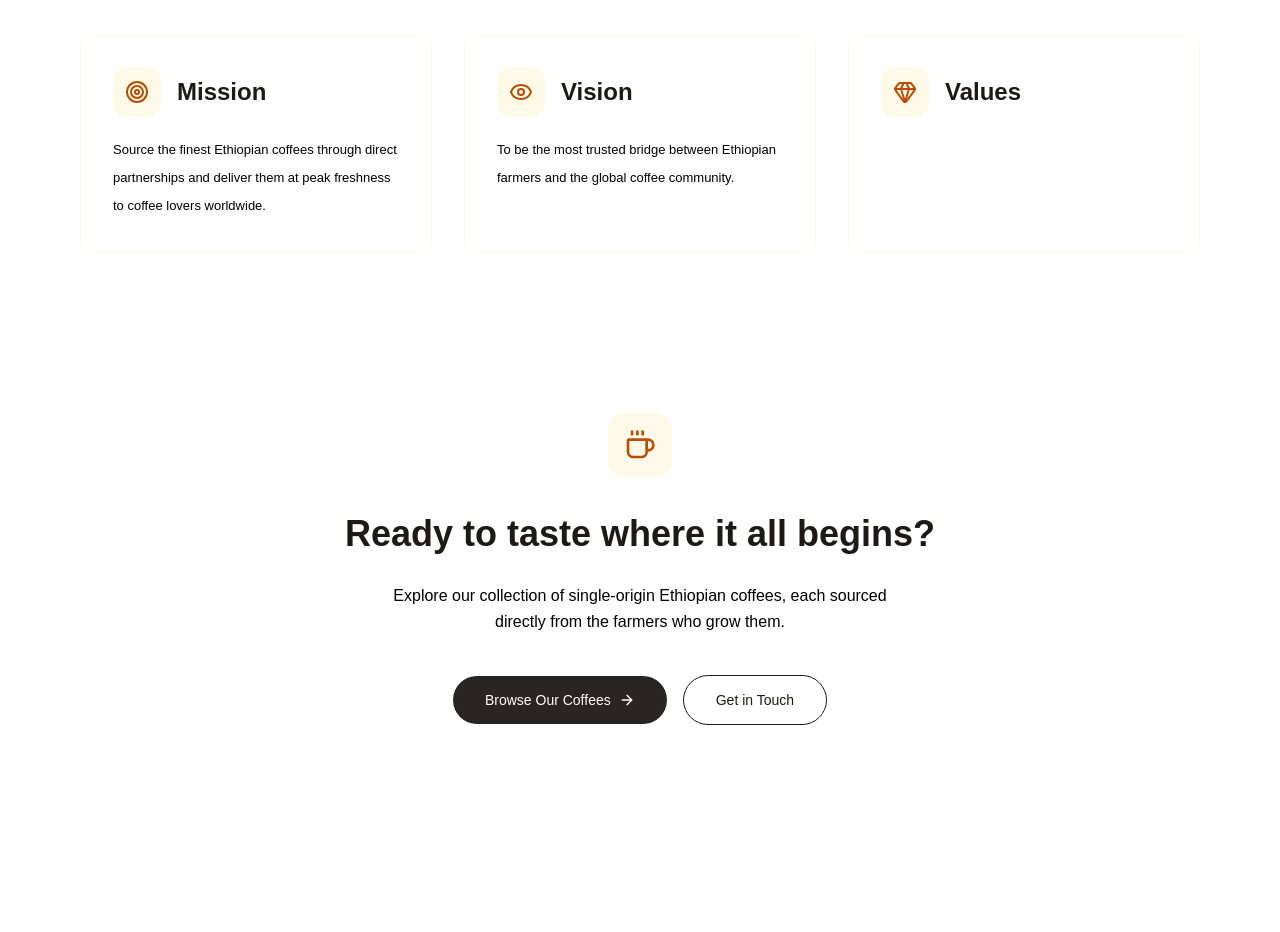
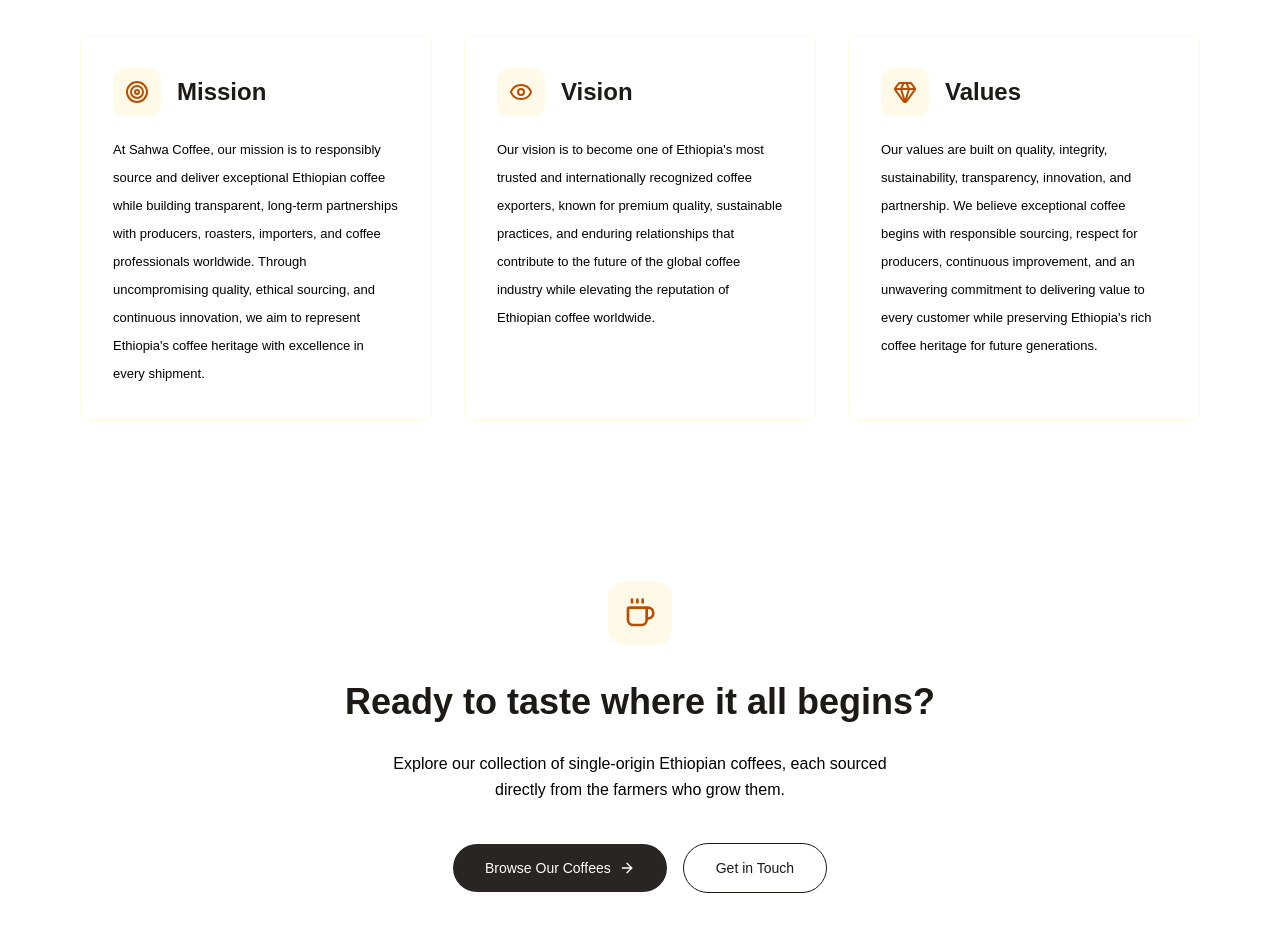
Before and after one commit to atronsa/sahwa-coffee, a Next.js app: page /about-us in a window 1280 px wide. Shown: the part 3120-4052 px from the top of the page. Before the commit the page ends 3925 px from the top, so only its background shows below. Built offline with nearby package versions, Linux system fonts and the light colour scheme.

Commit message:
chore: update content text

```diff
--- a/data/about-values.ts
+++ b/data/about-values.ts
@@ -15,24 +15,20 @@
     label: "Mission",
     icon: Target,
     content:
-      "Source the finest Ethiopian coffees through direct partnerships and deliver them at peak freshness to coffee lovers worldwide.",
+      "At Sahwa Coffee, our mission is to responsibly source and deliver exceptional Ethiopian coffee while building transparent, long-term partnerships with producers, roasters, importers, and coffee professionals worldwide. Through uncompromising quality, ethical sourcing, and continuous innovation, we aim to represent Ethiopia's coffee heritage with excellence in every shipment.",
   },
   {
     id: "vision",
     label: "Vision",
     icon: Eye,
     content:
-      "To be the most trusted bridge between Ethiopian farmers and the global coffee community.",
+      "Our vision is to become one of Ethiopia's most trusted and internationally recognized coffee exporters, known for premium quality, sustainable practices, and enduring relationships that contribute to the future of the global coffee industry while elevating the reputation of Ethiopian coffee worldwide.",
   },
   {
     id: "values",
     label: "Values",
     icon: Gem,
-    content: "",
-    points: [
-      "Quality — Never compromise on the bean.",
-      "Integrity — Fair pay, real relationships.",
-      "Sustainability — Protect the land and the people.",
-    ],
+    content:
+      "Our values are built on quality, integrity, sustainability, transparency, innovation, and partnership. We believe exceptional coffee begins with responsible sourcing, respect for producers, continuous improvement, and an unwavering commitment to delivering value to every customer while preserving Ethiopia's rich coffee heritage for future generations.",
   },
 ];
```
